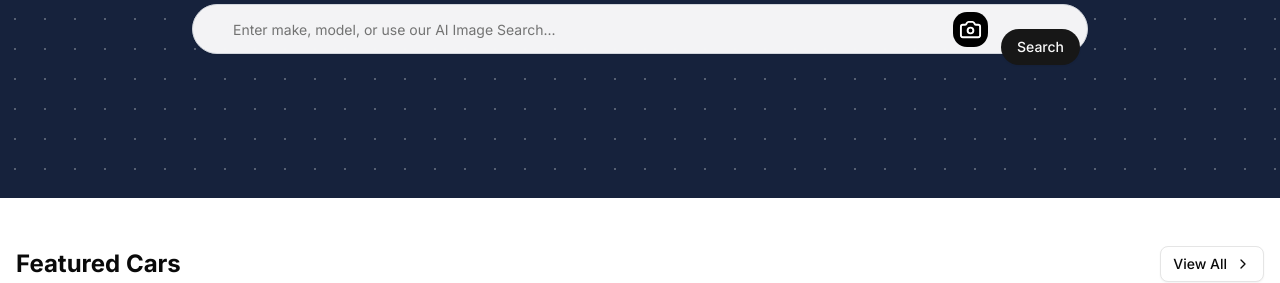
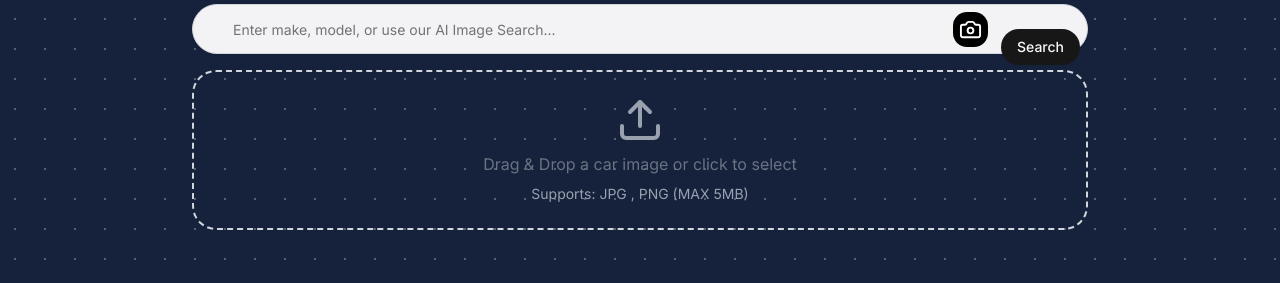
Before and after one commit to VedantDagade/car_marketplace, a Next.js app: page / in a window 1280 px wide. Both pictures are taken after a click on the icon 970 px from the left and 465 px from the top of the page. Shown: the part 436-719 px from the top of the page. Built offline with nearby package versions, Linux system fonts and the light colour scheme; no server answers.

Commit message:
completed drag and drop

```diff
--- a/app/layout.js
+++ b/app/layout.js
@@ -10,6 +10,7 @@ import {
   SignedOut,
   UserButton,
 } from "@clerk/nextjs";
+import { Toaster } from "sonner";
 
 
 const inter = Inter({ subsets: ["latin"] });
@@ -37,6 +38,7 @@ export default function RootLayout({ children }) {
           <Header />
 
           <main className="min-h-screen">{children}</main>
+          <Toaster richColors/>
 
           <footer className="bg-blue-50 py-12">
             <div className="container mx-auto px-4 text-center text-gray-600">
--- a/components/ui/home-search.jsx
+++ b/components/ui/home-search.jsx
@@ -1,8 +1,14 @@
 "use client";
 import React, { useState } from "react";
 import { Input } from "./input";
-import { Camera } from "lucide-react";
+import { Camera, Upload } from "lucide-react";
 import { Button } from "@/components/ui/button";
+import {useDropzone} from 'react-dropzone'
+import { toast } from "sonner";
+import { useRouter } from "next/navigation"; // ✅
+
+
+
 
 const HomeSearch = () => {
   const [searchTerm, setSearchTerm] = useState(""); // ✅ FIXED
@@ -15,17 +21,69 @@ const HomeSearch = () => {
 
   const [isUploading, setUploading] = useState(false);
 
+  const [isProcessing, setIsProcessing] = useState(false);
 
 
-  const handleTextSubmit = (e) => {
+  const router = useRouter()
+
+
+  const handleTextSubmit = async(e) => {
     e.preventDefault(); // ✅ Prevent page reload
     console.log("Search submitted:", searchTerm); // Replace with logic or navigation
+    if(!searchTerm.trim()){
+      toast.error("Please enter a search term");
+      return;
+    }
+
+    router.push(`/cars?search=${encodeURIComponent(searchTerm)}`);
+
   };
 
-  const handleImageSearch = (e) => {
+  const handleImageSearch = async(e) => {
     e.preventDefault(); // ✅ Prevent page reload
     console.log("Search submitted:", searchTerm); // Replace with logic or navigation
+    if(!searchImage){
+      toast.error("Please upload an image first");
+      return;
+    }
   };
+
+  const onDrop = (acceptedFiles) => {
+    // Do something with the files
+    const file = acceptedFiles[0];
+
+    if(file){
+      if(file.size > 5 *1024 * 1024){
+        toast.error("Image Size must be less than 5MB");
+        return;
+      }
+
+      setUploading(true);
+      setSearchImage(file);
+
+      const reader = new FileReader();
+      reader.onloadend = () => {
+        setImagePreview(reader.result);
+        setUploading(false);
+        toast.success("Image uploaded successfully");
+      };
+
+      reader.onerror = () => {
+        setUploading(true);
+        toast.error("Failed to Read the Image.");
+      };
+
+      reader.readAsDataURL(file);
+    }
+  };
+
+  const { getRootProps, getInputProps, isDragActive , isDragReject} = useDropzone({ onDrop ,
+    accept: {
+      "image/*": [".jpeg" , ".jpg" , ".png"],
+    },
+    maxFiles: 1,
+  });
+
 
   return (
     <div>
@@ -52,7 +110,10 @@ const HomeSearch = () => {
           </div>
 
           <div>
-            <Button type="submit" className="absolute right-2 rounded-full mt-[-18]">
+            <Button
+              type="submit"
+              className="absolute right-2 rounded-full mt-[-18]"
+            >
               Search
             </Button>
           </div>
@@ -62,15 +123,44 @@ const HomeSearch = () => {
       {isImageSearchActive && (
         <div className="mt-4">
           <form onSubmit={handleImageSearch}>
-            <div>
-              {imagePreview ? <div> </div> : (
-                <div></div>
+            <div className="border-2 border-dashed border-gray-300 rounded-3xl p-6 text-center ">
+              {imagePreview ? (
+                <div className="flex flex-col items-center">
+                  <img src={imagePreview} alt="car preview" className="h-40 object-contain mb-4"/>
+                  <Button variant="outline" onClick={() => {
+                    setSearchImage(null);
+                    setImagePreview("");
+                    toast.info("Image Removed");
+                  }}>
+                   Remove Image
+                  </Button>
+                </div>
+              ) : (
+                <div {...getRootProps()}>
+                  <input {...getInputProps()} />
+                  <div className="flex flex-col items-center">
+                    <Upload className="h-12 w-12 text-gray-400 mb-2" />
+                    <p className="text-gray-500 mb-2">
+                      {isDragActive && !isDragReject
+                        ? "Leave the files here to upload"
+                        : "Drag & Drop a car image or click to select"}
+                    </p>
+
+                    {isDragReject && (
+                      <p className="text-red-500 mb-2">Invalid image type</p>
+                    )}
+                    <p className="text-gray-400 text-sm">
+                      Supports: JPG , PNG (MAX 5MB)
+                    </p>
+                  </div>
+                </div>
               )}
             </div>
+
+            {imagePreview && <Button type="submit" className="w-full mt-2" disabled={isUploading}>{isUploading ? "Uploading..." : "Search with this Image"}</Button>}
           </form>
         </div>
       )}
-
     </div>
   );
 };
```
Also changed, not shown: 1 other file (tests, documents, lock files or other folders).
